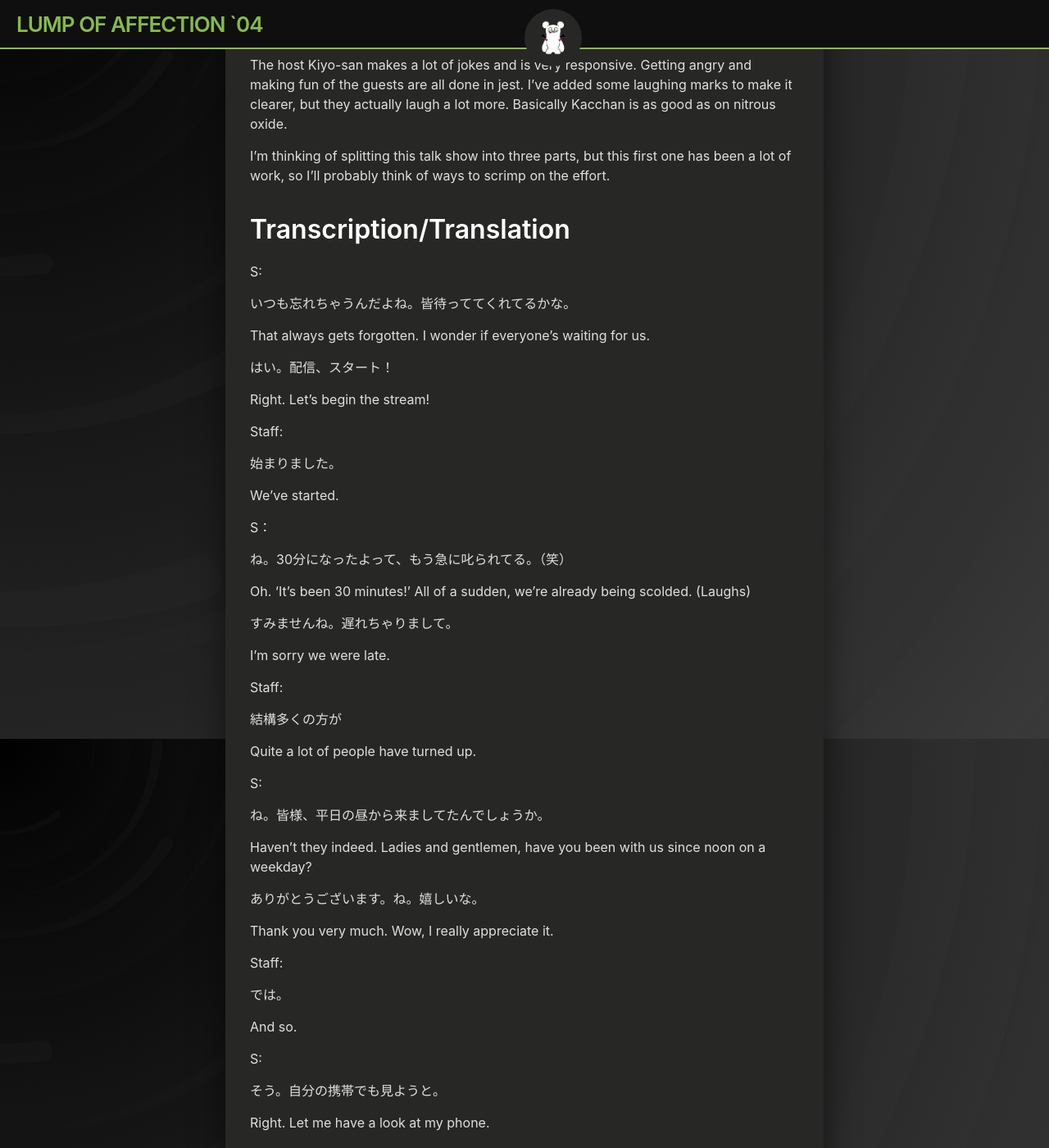
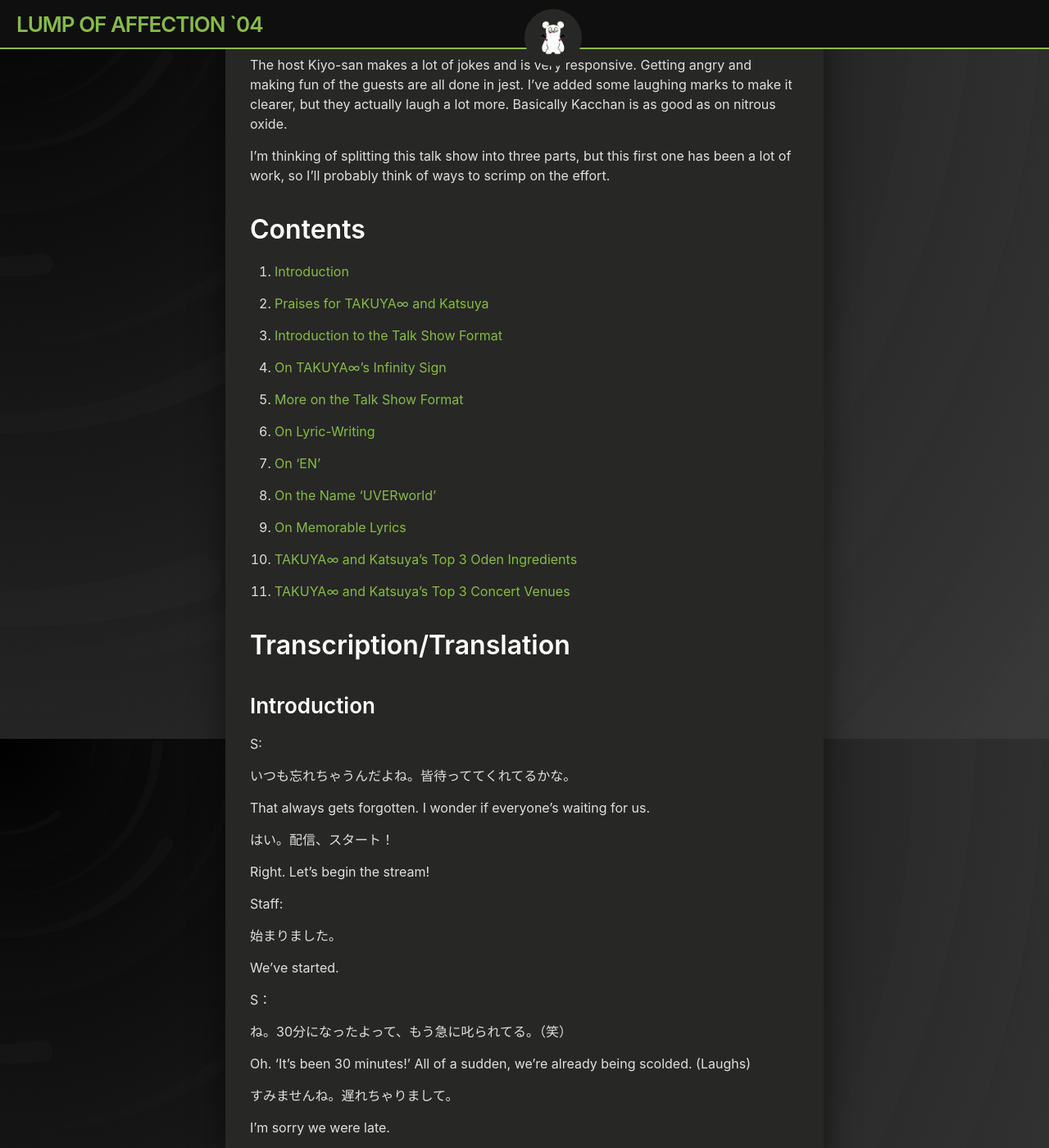
Before and after one commit to lump04/lump, a Jekyll site: the page built from _posts/2021-12-30-freestudio.md, in a window 1280 px wide and 1400 px high, scrolled down 1019 px. Shown: the whole window at 82% size. Built offline with Jekyll 4.4.1, drawn with Linux system fonts in a browser that asks for light colours; some of the changed text lies outside the part shown.

Commit message:
corrected errors and edited format

```diff
--- a/_posts/2021-12-30-freestudio.md
+++ b/_posts/2021-12-30-freestudio.md
@@ -18,7 +18,7 @@ K - Katsuya
 
 Staff - An unseen woman whom I think is a member of staff.
 
-**(Bold text in this format is me. Sometimes I narrate actions or provide context, or even commentary)**
+<span style="color:lemonchiffon">**(Bold text in this format is me. Sometimes I narrate actions or provide context, or even commentary)**</span>
 
 ## Notes
 
@@ -34,8 +34,34 @@ The host Kiyo-san makes a lot of jokes and is very responsive. Getting angry and
 
 I'm thinking of splitting this talk show into three parts, but this first one has been a lot of work, so I'll probably think of ways to scrimp on the effort.
 
+## Contents
+
+1. [Introduction](#introduction)
+
+1. [Praises for TAKUYA∞ and Katsuya](#praises-for-takuya-and-katsuya)
+
+1. [Introduction to the Talk Show Format](#introduction-to-the-talk-show-format)
+
+1. [On TAKUYA∞'s Infinity Sign](#on-takuyas-infinity-sign)
+
+1. [More on the Talk Show Format](#more-on-the-talk-show-format)
+
+1. [On Lyric-Writing](#on-lyric-writing)
+
+1. [On 'EN'](#on-en)
+
+1. [On the Name 'UVERworld'](#on-the-name-uverworld)
+
+1. [On Memorable Lyrics](#on-memorable-lyrics)
+
+1. [TAKUYA∞ and Katsuya's Top 3 Oden Ingredients](#takuya-and-katsuyas-top-3-oden-ingredients)
+
+1. [TAKUYA∞ and Katsuya's Top 3 Concert Venues](#takuyaand-katsuyas-top-3-concert-venues)
+
 ## Transcription/Translation
 
+### Introduction
+
 S:
 
 いつも忘れちゃうんだよね。皆待っててくれてるかな。
@@ -254,6 +280,8 @@ T:
 
 Thank you very much.
 
+### Praises for TAKUYA∞ and Katsuya
+
 S:
 
 こんなにかっこいい歌を歌える人中々いないですよね。
@@ -660,7 +688,9 @@ K:
 
 いやいやいやいや、結構呼ぶ（？）よ。
 
-No, no, no, it's quite **(sorry couldn't catch it)**.
+No, no, no, it's quite <span style="color:lemonchiffon">**(sorry couldn't catch it)**</span>.
+
+### Introduction to the Talk Show Format
 
 S:
 
@@ -682,7 +712,7 @@ S:
 
 頑張るかいて（？）ください、頑張る。
 
-**(Something about doing their best, sorry couldn't catch)**
+<span style="color:lemonchiffon">**(Something about doing their best, sorry couldn't catch)**</span>
 
 もう、ヨギボーに座ってるって思って頑張ってください。
 
@@ -778,7 +808,7 @@ today, you can ask the two of them some amazing questions.
 
 TAKUYA∞さんの隣の何、エイトみたいなやつ。
 
-'The thing beside TAKUYA-san, that resembles 'eight'.
+'The thing beside TAKUYA∞-san, that resembles 'eight'.
 
 あれはどういう意味なんですかとかね。
 
@@ -802,6 +832,8 @@ T:
 
 Ah.
 
+### On TAKUYA∞'s Infinity Sign
+
 S:
 
 あれ私からの疑問なんですけど、あれはどういう意味なんですか。
@@ -1021,6 +1053,8 @@ K:
 
 (Laughs) I wonder. But it doesn't fit, does it?
 
+### More on the Talk Show Format
+
 S:
 
 合わないですね。そのアンバランスさが良いかも分かんないですね。
@@ -1215,7 +1249,7 @@ Um, as for this, this is our ace! That's how it was introduced by the staff.
 
 この質問が、一番この番組で跳ねるんで。
 
-Since this is the most erratic question in the show. **(This one's hard to translate. They mean it would solicit the most unpredictable responses.)**
+Since this is the most erratic question in the show. <span style="color:lemonchiffon">**(This one's hard to translate. They mean it would solicit the most unpredictable responses.)**</span>
 
 K:
 
@@ -1255,6 +1289,8 @@ K:
 
 I've never actually seen a big one though.
 
+### On Lyric-Writing
+
 S:
 
 ま、じゃ、ちょっと音楽的なところは行こうかな。
@@ -1471,6 +1507,8 @@ since we have a release date,
 
 well, you could say it was a song that took a year to be created.
 
+### On 'EN'
+
 S：
 
 ヘェー。そうなんですね。ENかっこよかったなぁ。
@@ -1703,7 +1741,7 @@ We only had this one.
 
 サビも、全文（？）も、
 
-The chorus too, and the full text **(not so sure about this)** too,
+The chorus too, and the full text <span style="color:lemonchiffon">**(not so sure about this)**</span> too,
 
 実は歌詞一年間掛けてって言いましたけど、
 
@@ -1763,7 +1801,7 @@ the booth, um, it has two layers of doors, but
 
 喉TM（？）のちゃうかぐらい叫んでて、
 
-he screamed until I worried that his throat might have **(I have absolutely no idea for this one. Surely it can't be 'TM')**.
+he screamed until I worried that his throat might have <span style="color:lemonchiffon">**(I have absolutely no idea for this one. Surely it can't be 'TM')**</span>.
 
 ここの歌歌うに。
 
@@ -1821,7 +1859,7 @@ Through that booth door?
 
 もう皆さん知らないかもしれない、もう、
 
-I think you guys might not understand, but,
+I think you guys <span style="color:lemonchiffon">**(the audience)**</span> might not understand, but,
 
 一人だけの大変なぐらいのやつが二枚あった、
 
@@ -1861,11 +1899,13 @@ K：
 
 Right? That's true.
 
+### On the Name 'UVERworld'
+
 S：
 
 ちょっとじゃ、みんな、来た。え...
 
-So let's...everyone...they **(the messages)** have arrived. Hm...
+So let's...everyone...they <span style="color:lemonchiffon">**(the messages)**</span> have arrived. Hm...
 
 UVERworld. ウーバーってね、みんなね、あれだからね、
 
@@ -1924,6 +1964,8 @@ K：
 はい。びっくりしました。
 
 Indeed. That gave me a shock.
+
+### On Memorable Lyrics
 
 S：
 
@@ -2038,7 +2080,7 @@ S：
 
 I'm really happy! I'm about to cry!
 
-**(Now, now, make any more fun of Takuya and he'd never warm up to you again. Stop it.)**
+<span style="color:lemonchiffon">**(Now, now, make any more fun of Takuya and he'd never warm up to you again. Stop it.)**</span>
 
 克哉さんがそれをフォローしてくれるのまた嬉しい！ 暖かい、これ！
 
@@ -2684,6 +2726,8 @@ T:
 
 'Borrowed cat,' they say. So noisy.
 
+### TAKUYA∞ and Katsuya's Top 3 Oden Ingredients
+
 S:
 
 こういうのと同じタッグいいですね（？）。はい。皆さん考えてね。
@@ -2842,7 +2886,7 @@ T:
 
 え。そうなんですね。剛、分かんなかった（？）ですね。
 
-Right. That's how it is. Gou, I didn't know that **(not sure about this sentence)**.
+Right. That's how it is. Gou, I didn't know that <span style="color:lemonchiffon">**(not sure about this sentence)**</span>.
 
 K:
 
@@ -2922,6 +2966,8 @@ K:
 
 Seems like we're indeed limited to three.
 
+### TAKUYA∞ and Katsuya's Top 3 Concert Venues
+
 S:
 
 そうですか。皆さん、そういう事なんですよ。ね。
@@ -2932,9 +2978,9 @@ Is that so? Guys, that's how it is, all right?
 
 Then, come on, it doesn't really matter what your top 3 is, in that case.
 
-思い出のライブ場所。これはでも**(couldn't catch)**ほどやってるでしょう。
-
-A memorable concert venue. But that's...you've done so many that **(couldn't catch)**, haven't you.
+思い出のライブ場所。これはでも<span style="color:lemonchiffon">**(couldn't catch)**</span>ほどやってるでしょう。
+
+A memorable concert venue. But that's...you've done so many that <span style="color:lemonchiffon">**(couldn't catch)**</span>, haven't you.
 
 T:
 
@@ -3082,9 +3128,9 @@ I do as much as I can, and uh, I even change right in the middle of a performanc
 
 S:
 
-じゃ、本番中やりながら、ちょっと**(he mimes pressing buttons etc)**とか。
-
-Then, in the middle of a performance, you kind of **(he mimes pressing buttons etc)** and so on?
+じゃ、本番中やりながら、ちょっと<span style="color:lemonchiffon">**(he mimes pressing buttons etc)**</span>とか。
+
+Then, in the middle of a performance, you kind of <span style="color:lemonchiffon">**(he mimes pressing buttons etc)**</span> and so on?
 
 K:
 
@@ -3096,7 +3142,7 @@ S:
 
 でも、ありますよね。だって思わず（？）変わってくるしね、みんな。
 
-But, it's common right? I mean, **(something I can't catch)** changes as it goes right? Everyone.
+But, it's common right? I mean, <span style="color:lemonchiffon">**(something I can't catch)**</span> changes as it goes right? Everyone.
 
 K:
 
@@ -3128,7 +3174,7 @@ S:
 
 PAさん（？）大変だよね。いや、でも、超珍しいタイプですね。でしょう。
 
-It's tough being a PA **(not sure about this one)**, right? No but you're a rare type. Right?
+It's tough being a PA <span style="color:lemonchiffon">**(not sure about this one)**</span>, right? No but you're a rare type. Right?
 
 T:
 
@@ -3140,7 +3186,7 @@ S:
 
 普通上手くね、だって（？）
 
-You're beyond just skilful, I'm telling you. **(Not confident about the entire sentence)**
+You're beyond just skilful, I'm telling you. <span style="color:lemonchiffon">**(Not confident about the entire sentence)**</span>
 
 K:
 
@@ -3150,7 +3196,7 @@ What's more, when we were at Tokyo Dome, most recently, he was in fact singing r
 
 だから、ここと、そのスピーカーから出てくるので、
 
-You know, the sound comes from here **(the ears)** and the speakers, so
+You know, the sound comes from here <span style="color:lemonchiffon">**(the ears)**</span> and the speakers, so
 
 S:
 
@@ -3232,7 +3278,7 @@ S:
 
 そうですよね。この「スタン！」って言うのね、16（？）の裏で出なきゃとかね。
 
-Isn't that right? This 'sutan!' sound, you have to make sure it comes out from the back at 16 **(not sure about 16)** don't you?
+Isn't that right? This 'sutan!' sound, you have to make sure it comes out from the back at 16 <span style="color:lemonchiffon">**(not sure about 16)**</span> don't you?
 
 K:
 
@@ -3356,7 +3402,7 @@ S:
 
 いつも一番あの、客席から見ると右端かな。あの、「週刊武道」（？）て。
 
-I always, at the topmost, um, I think it's the right end from the seats. Um, it says 'Shuukan Budou' **(I think it's the name of a magazine, but not sure)**.
+I always, at the topmost, um, I think it's the right end from the seats. Um, it says 'Shuukan Budou' <span style="color:lemonchiffon">**(I think it's the name of a magazine, but not sure)**</span>.
 
 読んでみたいなって思うね。いつも気になるんですよね。
 
@@ -3376,7 +3422,7 @@ S:
 
 結構急降下ですよね。あれね。こうした急峻の感じは（？）
 
-It's quite a sudden drop isn't it? Something like that? How do you feel about this steepness? **(Not sure about this sentence)**
+It's quite a sudden drop isn't it? Something like that? How do you feel about this steepness? <span style="color:lemonchiffon">**(Not sure about this sentence)**</span>
 
 K:
 
@@ -3466,7 +3512,7 @@ K:
 
 ね。見る具（？）に本当にいいですもんね。
 
-Isn't that so? Since it's great for watching **(not sure about this part)**, right?
+Isn't that so? Since it's great for watching <span style="color:lemonchiffon">**(not sure about this part)**</span>, right?
 
 S:
 
```
Also changed, not shown: other parts of _posts/2021-12-30-freestudio.md (+2 -2 lines), _posts/2022-02-15-freestudio3.md (+4 -0 lines).
